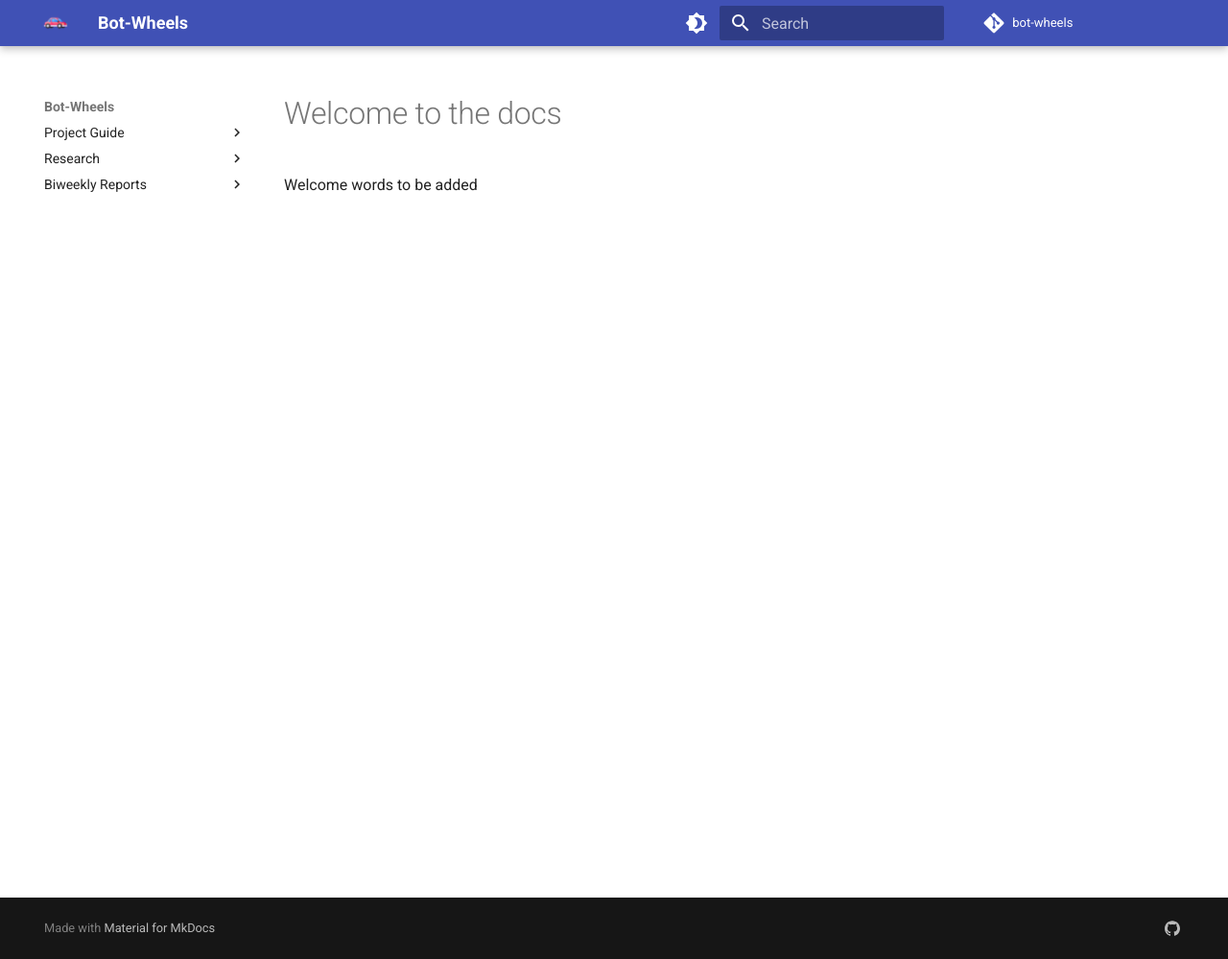
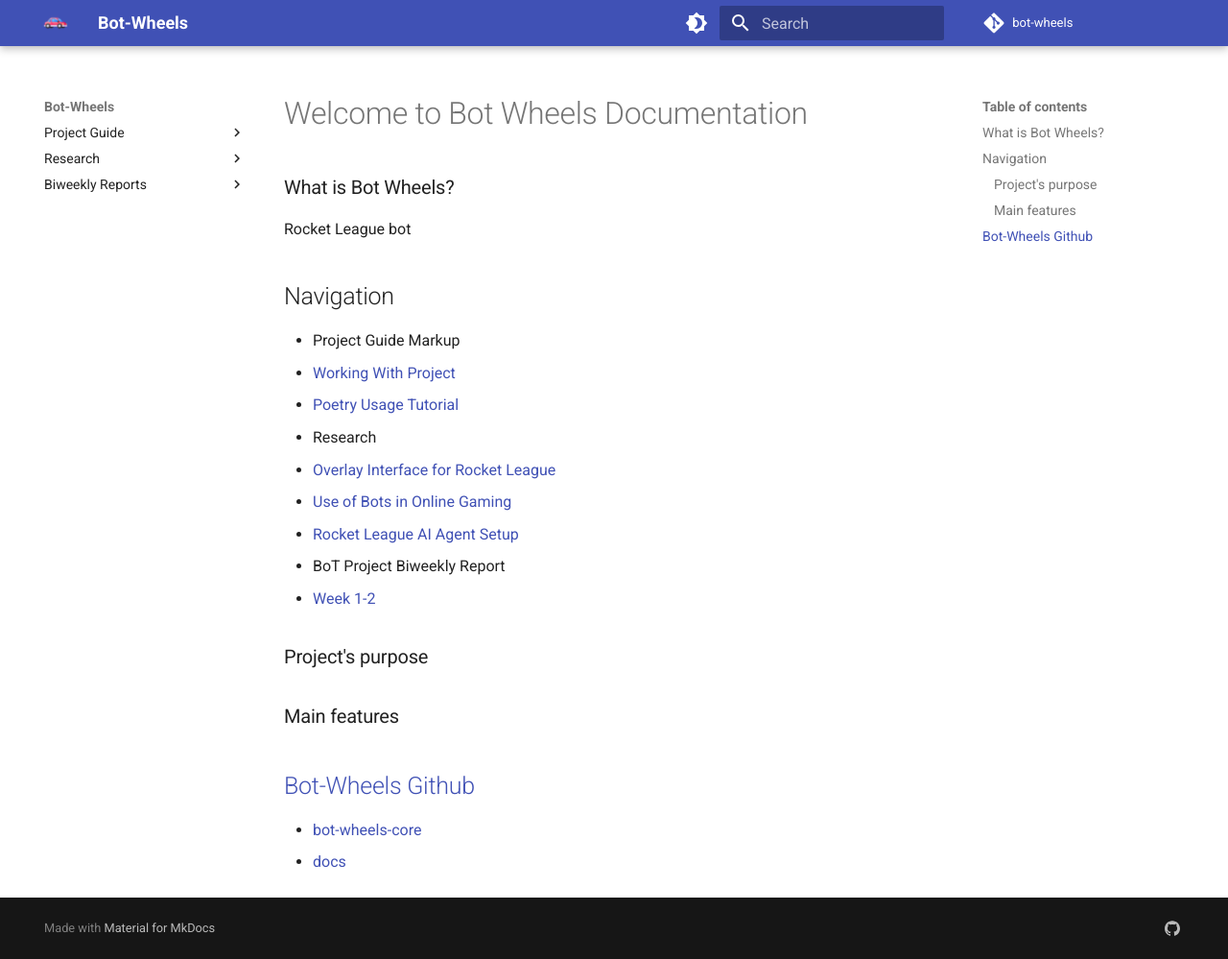
Before and after one commit to bot-wheels/docs, an MkDocs documentation site: the page built from docs/index.md, in a window 1280 px wide and 999 px high. Shown: the whole window at 96% size. Built offline with MkDocs 1.6.1 and Material for MkDocs 9.7.7, drawn with Linux system fonts in a browser that asks for light colours.

Commit message:
Update index.md
test

```diff
--- a/docs/index.md
+++ b/docs/index.md
@@ -1,3 +1,29 @@
-# Welcome to the docs
+# Welcome to Bot Wheels Documentation
 
-Welcome words to be added
+
+### What is Bot Wheels?
+
+Rocket League bot
+
+## Navigation
+
+* Project Guide Markup
+  * [Working With Project](https://bot-wheels.github.io/docs/project_guide/working_with_project/ "Working With Project")
+  * [Poetry Usage Tutorial](https://bot-wheels.github.io/docs/project_guide/poetry/ "Poetry Usage Tutorial")
+* Research
+  * [Overlay Interface for Rocket League](https://bot-wheels.github.io/docs/research/interface_overlay_reaserch/ "Overlay Interface for Rocket League
+")
+  * [Use of Bots in Online Gaming](https://bot-wheels.github.io/docs/research/playing_in_online_games/ "Use of Bots in Online Gaming")
+  * [Rocket League AI Agent Setup](https://bot-wheels.github.io/docs/research/rocket-league-bot-setup/ "Rocket League AI Agent Setup")
+* BoT Project Biweekly Report
+  * [Week 1-2](https://bot-wheels.github.io/docs/biweekly_reports/biweekly_report_1/ "Week 1-2")
+
+###  Project's purpose
+
+
+### Main features
+
+
+## [Bot-Wheels Github](https://github.com/bot-wheels "Repository link")
+* [bot-wheels-core](bot-wheels-core "https://github.com/bot-wheels/bot-wheels-core")
+* [docs](docs "https://github.com/bot-wheels/docs")
```
